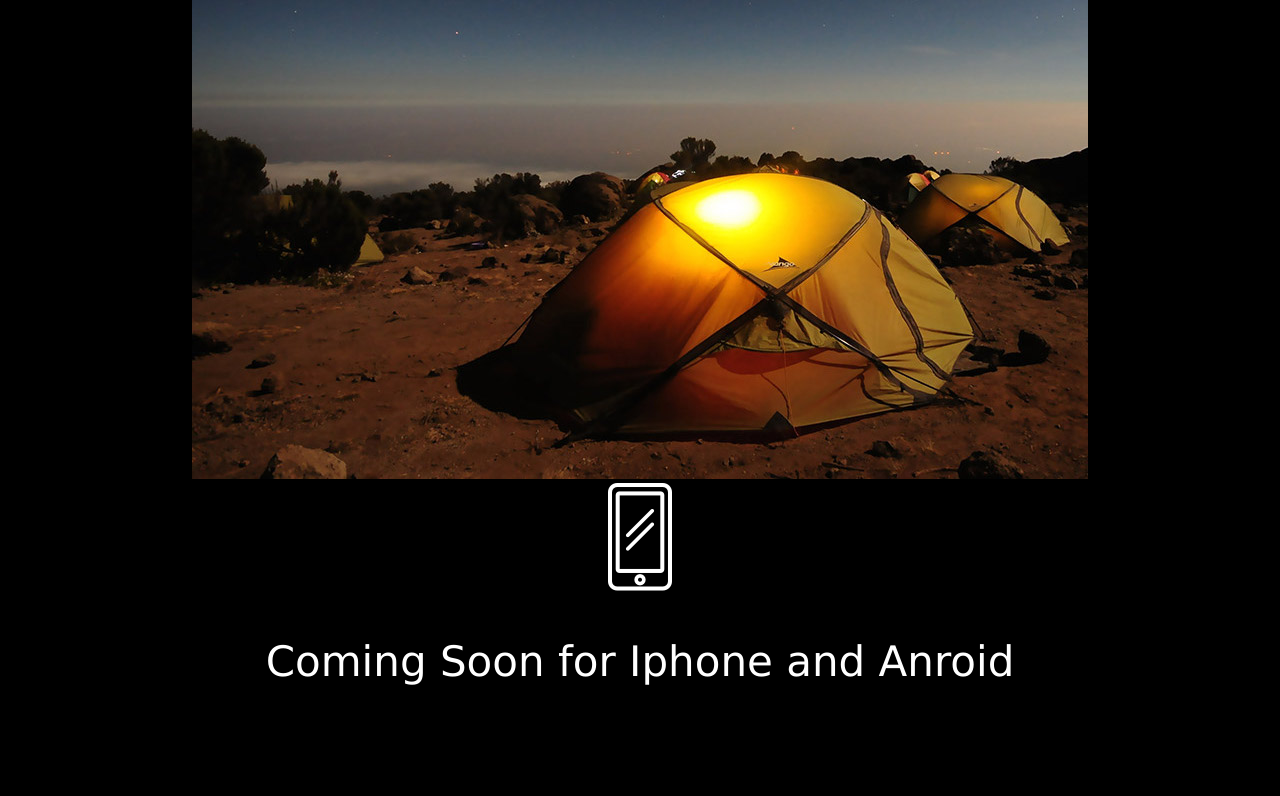
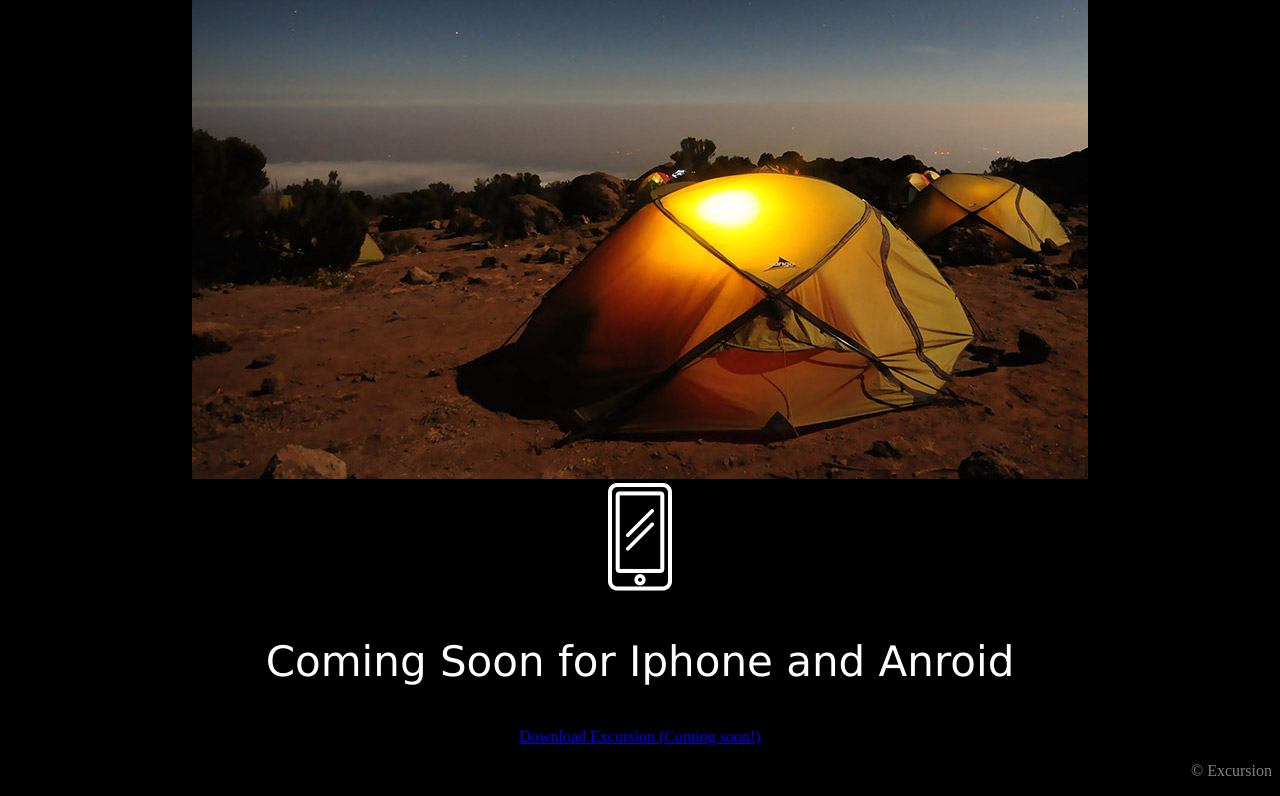
Before and after one commit to indreleonavi/excursion, a plain HTML site: page index.html in a window 1280 px wide. Shown: the part 572-1368 px from the top of the page. Before the commit the page ends 1300 px from the top, so only its background shows below. Drawn offline with Linux system fonts and the light colour scheme.

Commit message:
Final download link is added

```diff
--- a/index.html
+++ b/index.html
@@ -27,7 +27,10 @@
 <div id="comingsoon">
 <p>Coming Soon for Iphone and Anroid</p>
 </div>
+<p> <a href="#download">Download Excursion (Coming soon!)</a> </p>
 
-
+<div id="copyright">
+  <p>© Excursion</p>
+</div>
   </body>
 </html>
--- a/resources/css/style.css
+++ b/resources/css/style.css
@@ -29,3 +29,9 @@ body {
   font-size: 21px;
   color: gray;
 }
+
+#copyright {
+  text-align: right;
+  color: gray;
+
+}
```
